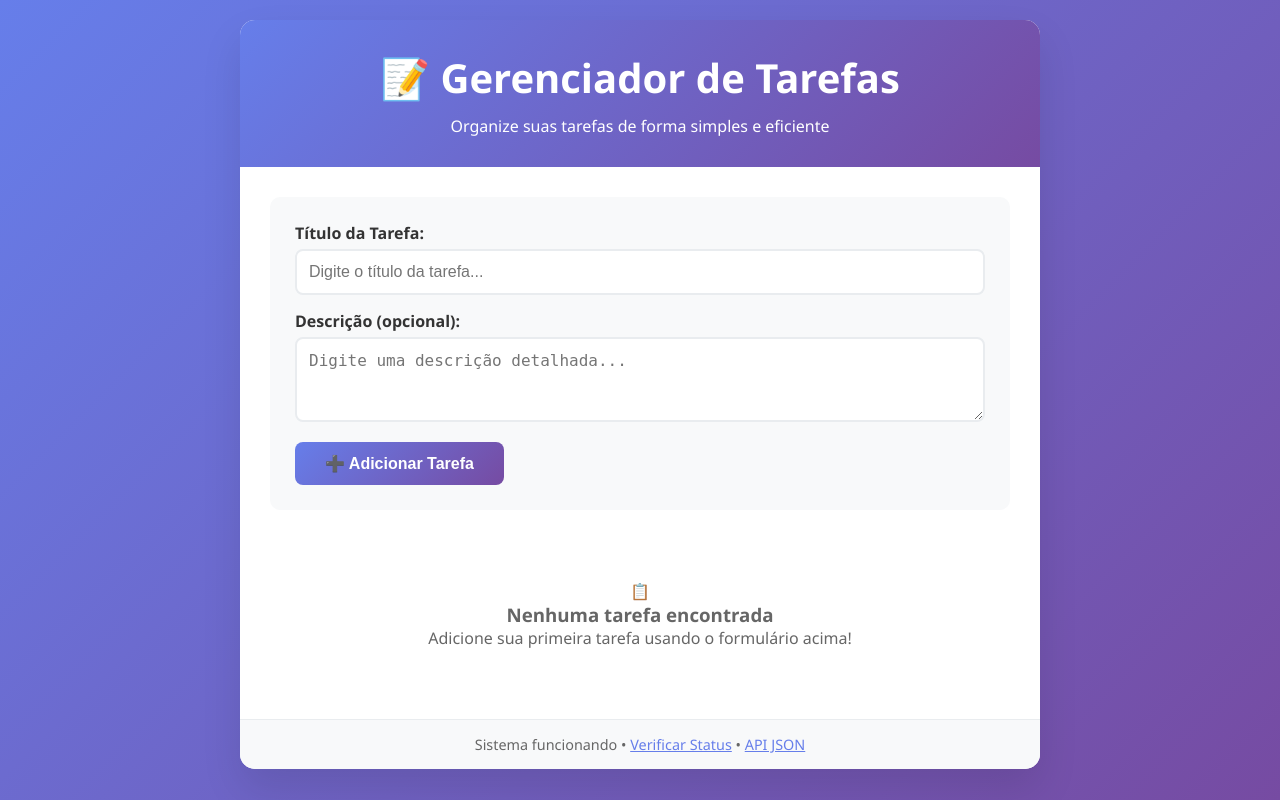
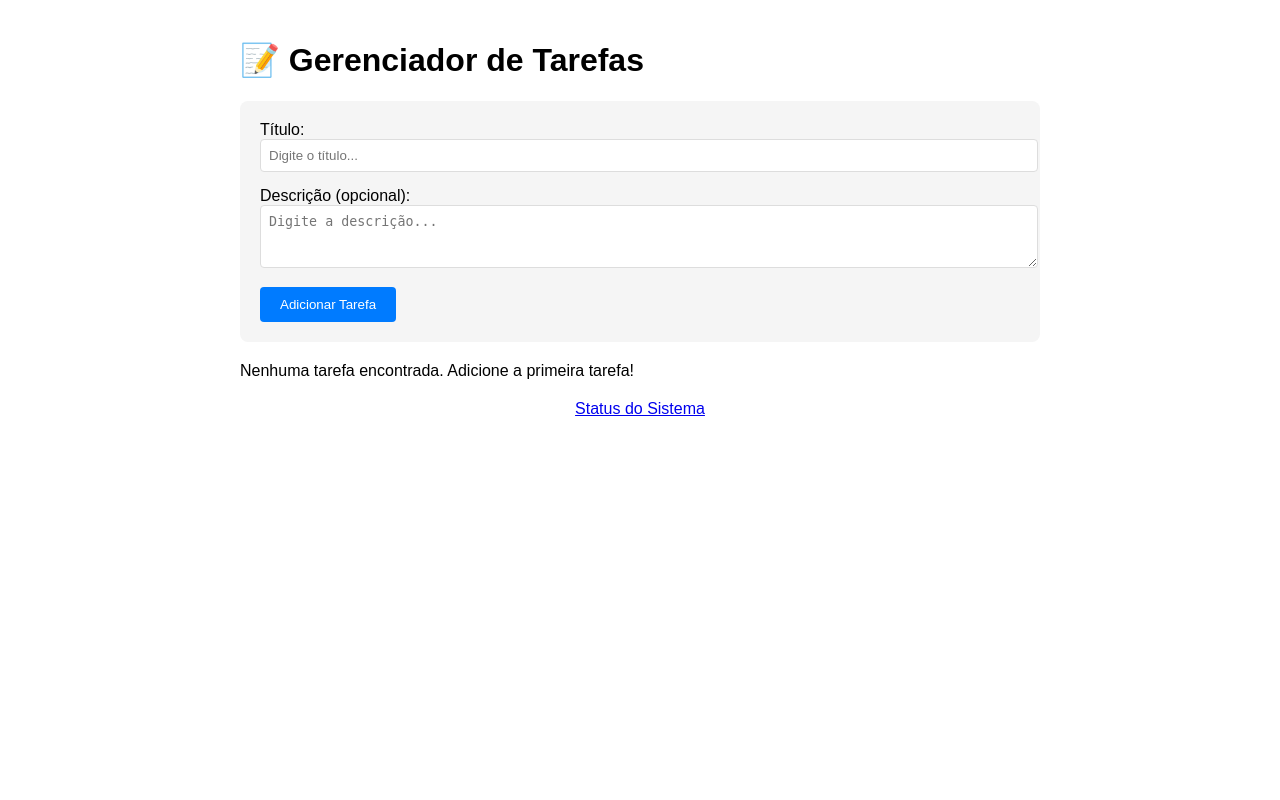
Before and after one commit to RafaelNeico/todo-list-plus, a Flask app: template templates/index.html in a window 1280 px wide. Run offline with Flask 3, Linux system fonts and the light colour scheme; the template is opened without the code that fills it, so the values that code supplies are empty; some libraries are stand-ins or nearby versions.

Commit message:
reestruturaçao do codigo para evitar erros

```diff
--- a/app.py
+++ b/app.py
@@ -2,74 +2,67 @@ import os
 import psycopg2
 from flask import Flask, render_template, request, redirect, url_for, jsonify
 from datetime import datetime
-import logging
-
-# Configuração de logging
-logging.basicConfig(level=logging.INFO)
-logger = logging.getLogger(__name__)
 
 app = Flask(__name__)
 
-# Configuração do banco de dados
 def get_db_connection():
-    """Estabelece conexão com o banco de dados"""
+    """Conecta ao banco de dados"""
     try:
-        # No Render, usa DATABASE_URL do environment
-        database_url = os.environ.get('DATABASE_URL')
+        # Para Render - usa DATABASE_URL do environment
+        database_url = os.environ.get('DATABASE_URL', '')
 
-        if not database_url:
-            logger.error("DATABASE_URL não encontrada")
-            return None
-
-        # Ajusta a string de conexão se necessário
+        # Corrige a URL se necessário
         if database_url.startswith("postgres://"):
             database_url = database_url.replace("postgres://", "postgresql://", 1)
 
         conn = psycopg2.connect(database_url)
         return conn
     except Exception as e:
-        logger.error(f"Erro ao conectar com o banco: {e}")
+        print(f"Erro de conexão: {e}")
         return None
 
 def init_db():
-    """Inicializa o banco de dados criando a tabela se não existir"""
+    """Cria a tabela se não existir"""
     conn = get_db_connection()
-    if conn is None:
+    if not conn:
         return False
 
     try:
-        with conn.cursor() as cur:
-            cur.execute('''
-                CREATE TABLE IF NOT EXISTS tarefas (
-                    id SERIAL PRIMARY KEY,
-                    titulo VARCHAR(200) NOT NULL,
-                    descricao TEXT,
-                    concluida BOOLEAN DEFAULT FALSE,
-                    data_criacao TIMESTAMP DEFAULT CURRENT_TIMESTAMP
-                )
-            ''')
-            conn.commit()
-            logger.info("Tabela 'tarefas' verificada/criada com sucesso")
-            return True
+        cur = conn.cursor()
+        cur.execute('''
+            CREATE TABLE IF NOT EXISTS tarefas (
+                id SERIAL PRIMARY KEY,
+                titulo VARCHAR(200) NOT NULL,
+                descricao TEXT,
+                concluida BOOLEAN DEFAULT FALSE,
+                data_criacao TIMESTAMP DEFAULT CURRENT_TIMESTAMP
+            )
+        ''')
+        conn.commit()
+        cur.close()
+        print("✅ Tabela 'tarefas' criada/verificada")
+        return True
     except Exception as e:
-        logger.error(f"Erro ao criar tabela: {e}")
+        print(f"❌ Erro ao criar tabela: {e}")
         return False
     finally:
         conn.close()
 
 @app.route('/')
 def index():
-    """Página principal - Lista todas as tarefas"""
+    """Página principal"""
     conn = get_db_connection()
-    if conn is None:
-        return render_template('error.html', message="Erro de conexão com o banco de dados")
+    if not conn:
+        # Se não conectar ao banco, mostra página sem tarefas
+        return render_template('index.html', tarefas=[])
 
     try:
-        with conn.cursor() as cur:
-            cur.execute('SELECT * FROM tarefas ORDER BY data_criacao DESC')
-            tarefas = cur.fetchall()
+        cur = conn.cursor()
+        cur.execute('SELECT * FROM tarefas ORDER BY data_criacao DESC')
+        tarefas = cur.fetchall()
+        cur.close()
 
-        # Converter para lista de dicionários
+        # Converter para dicionários
         tarefas_list = []
         for tarefa in tarefas:
             tarefas_list.append({
@@ -83,131 +76,97 @@ def index():
         return render_template('index.html', tarefas=tarefas_list)
 
     except Exception as e:
-        logger.error(f"Erro ao buscar tarefas: {e}")
-        return render_template('error.html', message="Erro ao carregar tarefas")
+        print(f"Erro ao buscar tarefas: {e}")
+        return render_template('index.html', tarefas=[])
     finally:
         conn.close()
 
 @app.route('/adicionar', methods=['POST'])
 def adicionar_tarefa():
-    """Adiciona uma nova tarefa"""
+    """Adiciona nova tarefa"""
     titulo = request.form.get('titulo', '').strip()
-    descricao = request.form.get('descricao', '').strip()
-
     if not titulo:
-        return redirect(url_for('index'))
+        return redirect('/')
 
     conn = get_db_connection()
-    if conn is None:
-        return redirect(url_for('index'))
+    if not conn:
+        return redirect('/')
 
     try:
-        with conn.cursor() as cur:
-            cur.execute(
-                'INSERT INTO tarefas (titulo, descricao) VALUES (%s, %s)',
-                (titulo, descricao)
-            )
-            conn.commit()
-        return redirect(url_for('index'))
+        descricao = request.form.get('descricao', '').strip()
+        cur = conn.cursor()
+        cur.execute(
+            'INSERT INTO tarefas (titulo, descricao) VALUES (%s, %s)',
+            (titulo, descricao)
+        )
+        conn.commit()
+        cur.close()
     except Exception as e:
-        logger.error(f"Erro ao adicionar tarefa: {e}")
-        return redirect(url_for('index'))
+        print(f"Erro ao adicionar: {e}")
     finally:
         conn.close()
 
+    return redirect('/')
+
 @app.route('/concluir/<int:tarefa_id>')
 def concluir_tarefa(tarefa_id):
-    """Marca uma tarefa como concluída"""
+    """Marca tarefa como concluída"""
     conn = get_db_connection()
-    if conn is None:
-        return redirect(url_for('index'))
+    if not conn:
+        return redirect('/')
 
     try:
-        with conn.cursor() as cur:
-            cur.execute(
-                'UPDATE tarefas SET concluida = TRUE WHERE id = %s',
-                (tarefa_id,)
-            )
-            conn.commit()
-        return redirect(url_for('index'))
+        cur = conn.cursor()
+        cur.execute(
+            'UPDATE tarefas SET concluida = TRUE WHERE id = %s',
+            (tarefa_id,)
+        )
+        conn.commit()
+        cur.close()
     except Exception as e:
-        logger.error(f"Erro ao concluir tarefa: {e}")
-        return redirect(url_for('index'))
+        print(f"Erro ao concluir: {e}")
     finally:
         conn.close()
 
+    return redirect('/')
+
 @app.route('/excluir/<int:tarefa_id>')
 def excluir_tarefa(tarefa_id):
-    """Exclui uma tarefa"""
+    """Exclui tarefa"""
     conn = get_db_connection()
-    if conn is None:
-        return redirect(url_for('index'))
+    if not conn:
+        return redirect('/')
 
     try:
-        with conn.cursor() as cur:
-            cur.execute('DELETE FROM tarefas WHERE id = %s', (tarefa_id,))
-            conn.commit()
-        return redirect(url_for('index'))
+        cur = conn.cursor()
+        cur.execute('DELETE FROM tarefas WHERE id = %s', (tarefa_id,))
+        conn.commit()
+        cur.close()
     except Exception as e:
-        logger.error(f"Erro ao excluir tarefa: {e}")
-        return redirect(url_for('index'))
+        print(f"Erro ao excluir: {e}")
     finally:
         conn.close()
 
-@app.route('/api/tarefas', methods=['GET'])
-def api_tarefas():
-    """API para listar tarefas (JSON)"""
-    conn = get_db_connection()
-    if conn is None:
-        return jsonify({'error': 'Database connection failed'}), 500
-
-    try:
-        with conn.cursor() as cur:
-            cur.execute('SELECT * FROM tarefas ORDER BY data_criacao DESC')
-            tarefas = cur.fetchall()
-
-        tarefas_list = []
-        for tarefa in tarefas:
-            tarefas_list.append({
-                'id': tarefa[0],
-                'titulo': tarefa[1],
-                'descricao': tarefa[2],
-                'concluida': tarefa[3],
-                'data_criacao': tarefa[4].isoformat() if tarefa[4] else None
-            })
-
-        return jsonify(tarefas_list)
-
-    except Exception as e:
-        logger.error(f"Erro na API: {e}")
-        return jsonify({'error': str(e)}), 500
-    finally:
-        conn.close()
+    return redirect('/')
 
 @app.route('/health')
 def health_check():
-    """Endpoint de health check para o Render"""
+    """Health check para o Render"""
     conn = get_db_connection()
-    db_status = "healthy" if conn else "unhealthy"
+    db_status = "connected" if conn else "disconnected"
     if conn:
         conn.close()
 
     return jsonify({
-        'status': 'healthy',
+        'status': 'ok',
         'database': db_status,
         'timestamp': datetime.now().isoformat()
     })
 
-# Inicialização do app
+# Inicialização
 if __name__ == '__main__':
-    # Tentar inicializar o banco
-    if init_db():
-        logger.info("Banco de dados inicializado com sucesso")
-    else:
-        logger.warning("Falha ao inicializar banco de dados")
+    # Tentar criar tabela ao iniciar
+    init_db()
 
-    # Configurações para produção
     port = int(os.environ.get('PORT', 5000))
-    debug = os.environ.get('DEBUG', 'False').lower() == 'true'
-
-    app.run(host='0.0.0.0', port=port, debug=debug)
+    app.run(host='0.0.0.0', port=port, debug=False)
--- a/requirements.txt
+++ b/requirements.txt
@@ -1,5 +1,3 @@
 Flask==2.3.3
 psycopg2-binary==2.9.9
-gunicorn==21.2.0
-python-dotenv==1.0.0
-Werkzeug==2.3.7
+gunicorn==20.1.0
--- a/runtime.txt
+++ b/runtime.txt
@@ -1 +1 @@
-python-3.11.0
+python-3.11.8
--- a/templates/index.html
+++ b/templates/index.html
@@ -5,281 +5,58 @@
     <meta name="viewport" content="width=device-width, initial-scale=1.0">
     <title>Gerenciador de Tarefas</title>
     <style>
-        * {
-            margin: 0;
-            padding: 0;
-            box-sizing: border-box;
-        }
-
-        body {
-            font-family: 'Segoe UI', Tahoma, Geneva, Verdana, sans-serif;
-            background: linear-gradient(135deg, #667eea 0%, #764ba2 100%);
-            min-height: 100vh;
-            padding: 20px;
-        }
-
-        .container {
-            max-width: 800px;
-            margin: 0 auto;
-            background: white;
-            border-radius: 15px;
-            box-shadow: 0 20px 40px rgba(0,0,0,0.1);
-            overflow: hidden;
-        }
-
-        .header {
-            background: linear-gradient(135deg, #667eea 0%, #764ba2 100%);
-            color: white;
-            padding: 30px;
-            text-align: center;
-        }
-
-        .header h1 {
-            font-size: 2.5em;
-            margin-bottom: 10px;
-        }
-
-        .content {
-            padding: 30px;
-        }
-
-        .form-tarefa {
-            background: #f8f9fa;
-            padding: 25px;
-            border-radius: 10px;
-            margin-bottom: 30px;
-        }
-
-        .form-group {
-            margin-bottom: 15px;
-        }
-
-        .form-group label {
-            display: block;
-            margin-bottom: 5px;
-            font-weight: 600;
-            color: #333;
-        }
-
-        .form-group input,
-        .form-group textarea {
-            width: 100%;
-            padding: 12px;
-            border: 2px solid #e9ecef;
-            border-radius: 8px;
-            font-size: 16px;
-            transition: border-color 0.3s;
-        }
-
-        .form-group input:focus,
-        .form-group textarea:focus {
-            outline: none;
-            border-color: #667eea;
-        }
-
-        .btn {
-            background: linear-gradient(135deg, #667eea 0%, #764ba2 100%);
-            color: white;
-            border: none;
-            padding: 12px 30px;
-            border-radius: 8px;
-            cursor: pointer;
-            font-size: 16px;
-            font-weight: 600;
-            transition: transform 0.2s;
-        }
-
-        .btn:hover {
-            transform: translateY(-2px);
-        }
-
-        .lista-tarefas {
-            space-y: 15px;
-        }
-
-        .tarefa-item {
-            background: white;
-            border: 2px solid #e9ecef;
-            border-radius: 10px;
-            padding: 20px;
-            margin-bottom: 15px;
-            transition: all 0.3s;
-        }
-
-        .tarefa-item:hover {
-            border-color: #667eea;
-            transform: translateY(-2px);
-            box-shadow: 0 5px 15px rgba(0,0,0,0.1);
-        }
-
-        .tarefa-item.concluida {
-            background: #f8fff9;
-            border-color: #28a745;
-            opacity: 0.8;
-        }
-
-        .tarefa-titulo {
-            font-size: 1.3em;
-            font-weight: 600;
-            color: #333;
-            margin-bottom: 8px;
-        }
-
-        .tarefa-item.concluida .tarefa-titulo {
-            text-decoration: line-through;
-            color: #28a745;
-        }
-
-        .tarefa-descricao {
-            color: #666;
-            margin-bottom: 15px;
-            line-height: 1.5;
-        }
-
-        .tarefa-data {
-            font-size: 0.9em;
-            color: #999;
-            margin-bottom: 15px;
-        }
-
-        .tarefa-acoes {
-            display: flex;
-            gap: 10px;
-            flex-wrap: wrap;
-        }
-
-        .btn-concluir {
-            background: #28a745;
-            color: white;
-            border: none;
-            padding: 8px 16px;
-            border-radius: 6px;
-            cursor: pointer;
-            font-size: 14px;
-        }
-
-        .btn-excluir {
-            background: #dc3545;
-            color: white;
-            border: none;
-            padding: 8px 16px;
-            border-radius: 6px;
-            cursor: pointer;
-            font-size: 14px;
-        }
-
-        .btn-small {
-            padding: 6px 12px;
-            font-size: 12px;
-        }
-
-        .empty-state {
-            text-align: center;
-            padding: 40px;
-            color: #666;
-        }
-
-        .empty-state i {
-            font-size: 3em;
-            margin-bottom: 15px;
-            opacity: 0.5;
-        }
-
-        .status-bar {
-            background: #f8f9fa;
-            padding: 15px;
-            text-align: center;
-            border-top: 1px solid #e9ecef;
-            font-size: 0.9em;
-            color: #666;
-        }
+        body { font-family: Arial, sans-serif; max-width: 800px; margin: 0 auto; padding: 20px; }
+        .form-tarefa { background: #f5f5f5; padding: 20px; border-radius: 8px; margin-bottom: 20px; }
+        .form-group { margin-bottom: 15px; }
+        input, textarea { width: 100%; padding: 8px; border: 1px solid #ddd; border-radius: 4px; }
+        button { background: #007bff; color: white; border: none; padding: 10px 20px; border-radius: 4px; cursor: pointer; }
+        .tarefa-item { background: white; border: 1px solid #ddd; padding: 15px; margin-bottom: 10px; border-radius: 4px; }
+        .tarefa-item.concluida { background: #d4edda; border-color: #c3e6cb; }
+        .tarefa-acoes { margin-top: 10px; }
+        .btn { padding: 5px 10px; text-decoration: none; border-radius: 3px; margin-right: 5px; display: inline-block; }
+        .btn-concluir { background: #28a745; color: white; }
+        .btn-excluir { background: #dc3545; color: white; }
     </style>
 </head>
 <body>
-    <div class="container">
-        <div class="header">
     <h1>📝 Gerenciador de Tarefas</h1>
-            <p>Organize suas tarefas de forma simples e eficiente</p>
-        </div>
 
-        <div class="content">
-            <!-- Formulário para adicionar tarefa -->
     <form class="form-tarefa" action="/adicionar" method="POST">
         <div class="form-group">
-                    <label for="titulo">Título da Tarefa:</label>
-                    <input type="text" id="titulo" name="titulo" required
-                           placeholder="Digite o título da tarefa...">
+            <label>Título:</label>
+            <input type="text" name="titulo" required placeholder="Digite o título...">
         </div>
-
         <div class="form-group">
-                    <label for="descricao">Descrição (opcional):</label>
-                    <textarea id="descricao" name="descricao" rows="3"
-                              placeholder="Digite uma descrição detalhada..."></textarea>
+            <label>Descrição (opcional):</label>
+            <textarea name="descricao" rows="3" placeholder="Digite a descrição..."></textarea>
         </div>
-
-                <button type="submit" class="btn">➕ Adicionar Tarefa</button>
+        <button type="submit">Adicionar Tarefa</button>
     </form>
 
-            <!-- Lista de tarefas -->
     <div class="lista-tarefas">
         {% if tarefas %}
             {% for tarefa in tarefas %}
                 <div class="tarefa-item {% if tarefa.concluida %}concluida{% endif %}">
-                            <div class="tarefa-titulo">
-                                {{ tarefa.titulo }}
-                                {% if tarefa.concluida %} ✅{% endif %}
-                            </div>
-
-                            {% if tarefa.descricao %}
-                                <div class="tarefa-descricao">{{ tarefa.descricao }}</div>
-                            {% endif %}
-
-                            <div class="tarefa-data">
-                                Criada em: {{ tarefa.data_criacao.strftime('%d/%m/%Y %H:%M') }}
-                            </div>
+                    <h3>{{ tarefa.titulo }}{% if tarefa.concluida %} ✅{% endif %}</h3>
+                    {% if tarefa.descricao %}<p>{{ tarefa.descricao }}</p>{% endif %}
+                    <small>Criada em: {{ tarefa.data_criacao.strftime('%d/%m/%Y %H:%M') }}</small>
 
                     <div class="tarefa-acoes">
                         {% if not tarefa.concluida %}
-                                    <a href="/concluir/{{ tarefa.id }}" class="btn-concluir">
-                                        ✅ Concluir
-                                    </a>
+                            <a href="/concluir/{{ tarefa.id }}" class="btn btn-concluir">Concluir</a>
                         {% endif %}
-                                <a href="/excluir/{{ tarefa.id }}" class="btn-excluir"
-                                   onclick="return confirm('Tem certeza que deseja excluir esta tarefa?')">
-                                    🗑️ Excluir
-                                </a>
+                        <a href="/excluir/{{ tarefa.id }}" class="btn btn-excluir"
+                           onclick="return confirm('Tem certeza?')">Excluir</a>
                     </div>
                 </div>
             {% endfor %}
         {% else %}
-                    <div class="empty-state">
-                        <div>📋</div>
-                        <h3>Nenhuma tarefa encontrada</h3>
-                        <p>Adicione sua primeira tarefa usando o formulário acima!</p>
-                    </div>
+            <p>Nenhuma tarefa encontrada. Adicione a primeira tarefa!</p>
         {% endif %}
     </div>
+
+    <div style="margin-top: 20px; text-align: center;">
+        <a href="/health">Status do Sistema</a>
     </div>
-
-        <div class="status-bar">
-            Sistema funcionando •
-            <a href="/health" style="color: #667eea;">Verificar Status</a> •
-            <a href="/api/tarefas" style="color: #667eea;">API JSON</a>
-        </div>
-    </div>
-
-    <script>
-        // Adiciona confirmação para exclusão
-        document.addEventListener('DOMContentLoaded', function() {
-            const deleteButtons = document.querySelectorAll('.btn-excluir');
-            deleteButtons.forEach(button => {
-                button.addEventListener('click', function(e) {
-                    if (!confirm('Tem certeza que deseja excluir esta tarefa?')) {
-                        e.preventDefault();
-                    }
-                });
-            });
-        });
-    </script>
 </body>
 </html>
```
Lines whose indentation alone changed are shown as unchanged.
